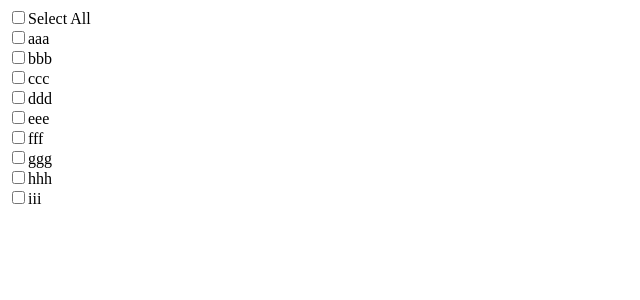
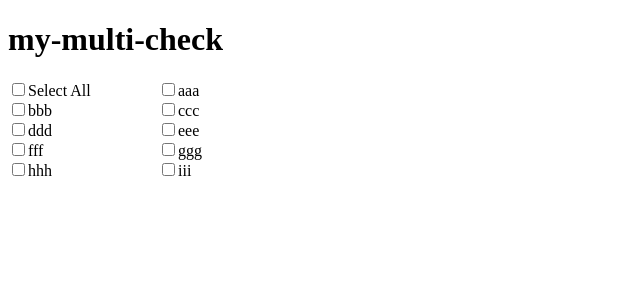
Before and after one commit to ahmednoureldin/typeScript-react-multi-check-challenge, a React (Create React App) app in the folder multicheck-challenge/: page / in a window 1280 px wide. Shown: the top 300 px of the page, without its empty margins (0-640 px from the left). Built offline with nearby package versions, Linux system fonts and the light colour scheme.

Commit message:
Styling Checkboxes
Add styles to checkbox container and its items

```diff
--- a/multicheck-challenge/src/App.module.css
+++ b/multicheck-challenge/src/App.module.css
@@ -0,0 +1,9 @@
+.multicheckOptions {
+  display: flex;
+  flex-wrap: wrap;
+  width: 300px;
+}
+
+.multicheckOptions > div {
+  flex-basis: 50%;
+}
--- a/multicheck-challenge/src/App.tsx
+++ b/multicheck-challenge/src/App.tsx
@@ -27,6 +27,8 @@ const App = () => {
   };
 
   return (
+    <>
+      <h1>my-multi-check</h1>
       <div className={styles.multicheckOptions}>
         <Checkbox
           checked={selectAll}
@@ -42,6 +44,7 @@ const App = () => {
           />
         ))}
       </div>
+    </>
   );
 };
 
```
Lines whose indentation alone changed are shown as unchanged.
